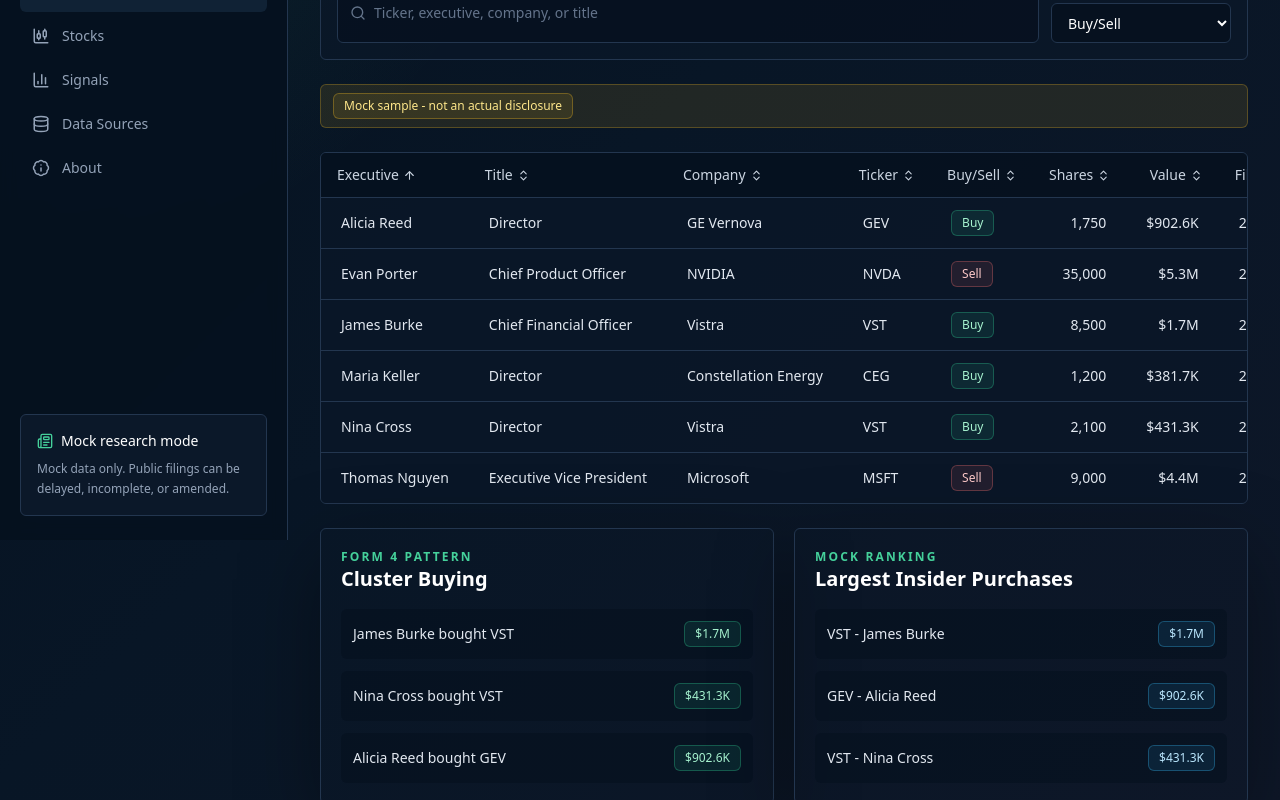
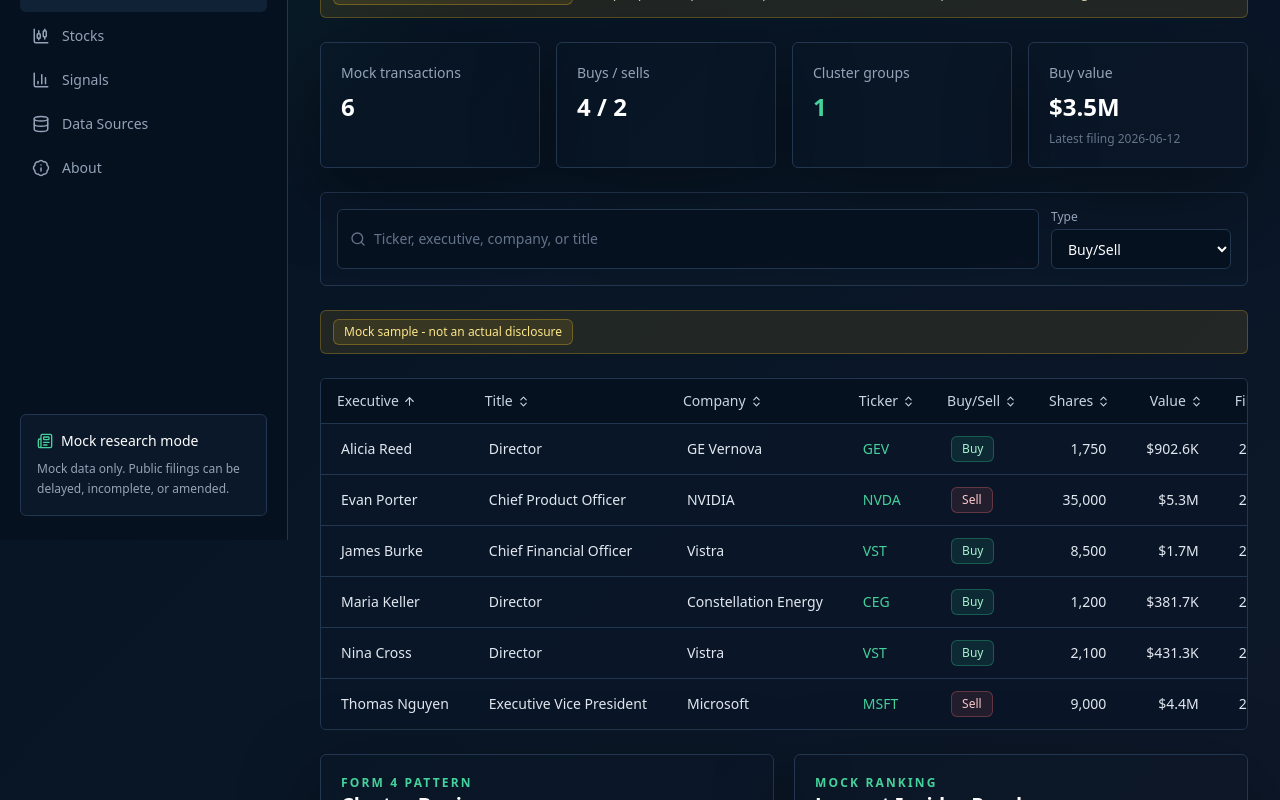
Before and after one commit to EIPJOS/investor-signal-explorer, a Next.js app: page /insiders in a window 1280 px wide. Shown: the part 260-1060 px from the top of the page. Built offline with nearby package versions, Linux system fonts and the light colour scheme.

Commit message:
Polish insider trade research page

```diff
--- a/app/insiders/page.tsx
+++ b/app/insiders/page.tsx
@@ -1,5 +1,6 @@
 import type { Metadata } from "next";
 import { InsiderTradesBrowser } from "@/components/insiders/insider-trades-browser";
+import { MockWarning } from "@/components/ui/mock-warning";
 
 export const metadata: Metadata = {
   title: "Insider Trades",
@@ -16,6 +17,7 @@
           Filter executive transactions and inspect mock cluster buying patterns designed for future SEC Form 4 imports.
         </p>
       </div>
+      <MockWarning />
       <InsiderTradesBrowser />
     </main>
   );
--- a/components/insiders/insider-trades-browser.tsx
+++ b/components/insiders/insider-trades-browser.tsx
@@ -1,6 +1,7 @@
 "use client";
 
 import { useMemo, useState } from "react";
+import Link from "next/link";
 import { Badge } from "@/components/ui/badge";
 import { Card, SectionHeader } from "@/components/ui/card";
 import { SearchInput, SelectFilter } from "@/components/ui/filter-controls";
@@ -12,17 +13,39 @@
 export function InsiderTradesBrowser() {
   const [query, setQuery] = useState("");
   const [type, setType] = useState("Buy/Sell");
+  const latestFiling = insiderTrades.map((trade) => trade.filingDate).sort((a, b) => b.localeCompare(a))[0] ?? "N/A";
+  const buys = insiderTrades.filter((trade) => trade.type === "Buy");
+  const sells = insiderTrades.filter((trade) => trade.type === "Sell");
+  const totalBuyValue = buys.reduce((sum, trade) => sum + trade.value, 0);
+  const clusterIds = Array.from(new Set(insiderTrades.map((trade) => trade.clusterId).filter((clusterId): clusterId is string => Boolean(clusterId)))).filter(
+    (clusterId) => insiderTrades.filter((trade) => trade.clusterId === clusterId).length > 1
+  );
   const rows = useMemo(() => {
     return insiderTrades.filter((trade) => {
       const text = `${trade.executive} ${trade.title} ${trade.ticker} ${trade.company}`.toLowerCase();
       return text.includes(query.toLowerCase()) && (type === "Buy/Sell" || trade.type === type);
     });
   }, [query, type]);
-  const clusters = insiderTrades.filter((trade) => trade.clusterId);
+  const clusters = clusterIds.map((clusterId) => {
+    const trades = insiderTrades.filter((trade) => trade.clusterId === clusterId);
+    return {
+      id: clusterId,
+      ticker: trades[0]?.ticker ?? "N/A",
+      executives: trades.map((trade) => trade.executive),
+      value: trades.reduce((sum, trade) => sum + trade.value, 0),
+      latestFiling: trades.map((trade) => trade.filingDate).sort((a, b) => b.localeCompare(a))[0] ?? "N/A"
+    };
+  });
   const largestPurchases = insiderTrades.filter((trade) => trade.type === "Buy").sort((a, b) => b.value - a.value).slice(0, 3);
 
   return (
     <div className="space-y-6">
+      <section className="grid gap-4 md:grid-cols-4">
+        <Card><p className="text-sm text-slate-400">Mock transactions</p><p className="mt-2 text-2xl font-semibold text-white">{insiderTrades.length}</p></Card>
+        <Card><p className="text-sm text-slate-400">Buys / sells</p><p className="mt-2 text-2xl font-semibold text-white">{buys.length} / {sells.length}</p></Card>
+        <Card><p className="text-sm text-slate-400">Cluster groups</p><p className="mt-2 text-2xl font-semibold text-mint">{clusters.length}</p></Card>
+        <Card><p className="text-sm text-slate-400">Buy value</p><p className="mt-2 text-2xl font-semibold text-white">{formatCurrency(totalBuyValue)}</p><p className="mt-2 text-xs text-slate-500">Latest filing {latestFiling}</p></Card>
+      </section>
       <div className="grid gap-3 rounded-md border border-line bg-panel/70 p-4 md:grid-cols-[1fr_180px]">
         <SearchInput value={query} onChange={setQuery} placeholder="Ticker, executive, company, or title" />
         <SelectFilter label="Type" value={type} onChange={setType} options={["Buy/Sell", "Buy", "Sell"]} />
@@ -34,22 +57,32 @@
           { key: "executive", header: "Executive", accessor: (row) => row.executive },
           { key: "title", header: "Title", accessor: (row) => row.title },
           { key: "company", header: "Company", accessor: (row) => row.company },
-          { key: "ticker", header: "Ticker", accessor: (row) => row.ticker },
+          {
+            key: "ticker",
+            header: "Ticker",
+            accessor: (row) => (
+              <Link className="text-mint" href={`/stocks/${row.ticker}`}>
+                {row.ticker}
+              </Link>
+            )
+          },
           { key: "type", header: "Buy/Sell", accessor: (row) => <Badge tone={row.type === "Buy" ? "mint" : "red"}>{row.type}</Badge> },
           { key: "shares", header: "Shares", accessor: (row) => row.shares.toLocaleString(), sortValue: (row) => row.shares, align: "right" },
           { key: "value", header: "Value", accessor: (row) => formatCurrency(row.value), sortValue: (row) => row.value, align: "right" },
-          { key: "filingDate", header: "Filing date", accessor: (row) => row.filingDate }
+          { key: "filingDate", header: "Filing date", accessor: (row) => row.filingDate, sortValue: (row) => row.filingDate }
         ]}
       />
       <div className="grid gap-5 lg:grid-cols-2">
         <Card>
           <SectionHeader title="Cluster Buying" eyebrow="Form 4 pattern" />
           <div className="space-y-3">
-            {clusters.map((trade) => (
-              <div key={trade.id} className="flex items-center justify-between rounded-md bg-ink/60 p-3 text-sm">
-                <span className="text-slate-200">{trade.executive} bought {trade.ticker}</span>
-                <Badge tone="mint">{formatCurrency(trade.value)}</Badge>
-              </div>
+            {clusters.map((cluster) => (
+              <Link key={cluster.id} href={`/stocks/${cluster.ticker}`} className="flex items-center justify-between gap-3 rounded-md bg-ink/60 p-3 text-sm transition hover:bg-panelSoft">
+                <span className="text-slate-200">
+                  {cluster.ticker} - {cluster.executives.length} insiders - latest {cluster.latestFiling}
+                </span>
+                <Badge tone="mint">{formatCurrency(cluster.value)}</Badge>
+              </Link>
             ))}
           </div>
         </Card>
@@ -57,10 +90,10 @@
           <SectionHeader title="Largest Insider Purchases" eyebrow="Mock ranking" />
           <div className="space-y-3">
             {largestPurchases.map((trade) => (
-              <div key={trade.id} className="flex items-center justify-between rounded-md bg-ink/60 p-3 text-sm">
+              <Link key={trade.id} href={`/stocks/${trade.ticker}`} className="flex items-center justify-between gap-3 rounded-md bg-ink/60 p-3 text-sm transition hover:bg-panelSoft">
                 <span className="text-slate-200">{trade.ticker} - {trade.executive}</span>
                 <Badge tone="blue">{formatCurrency(trade.value)}</Badge>
-              </div>
+              </Link>
             ))}
           </div>
         </Card>
```
